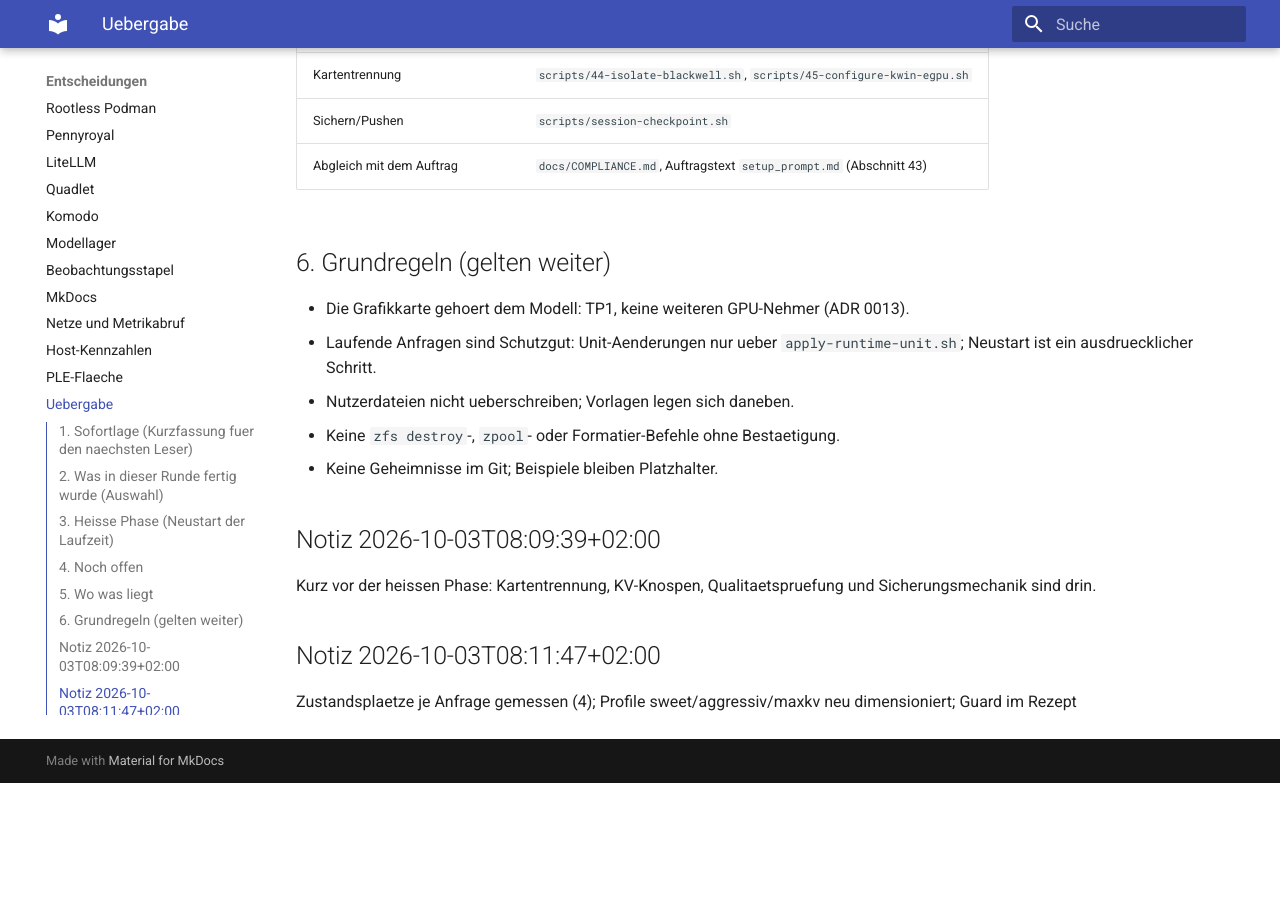
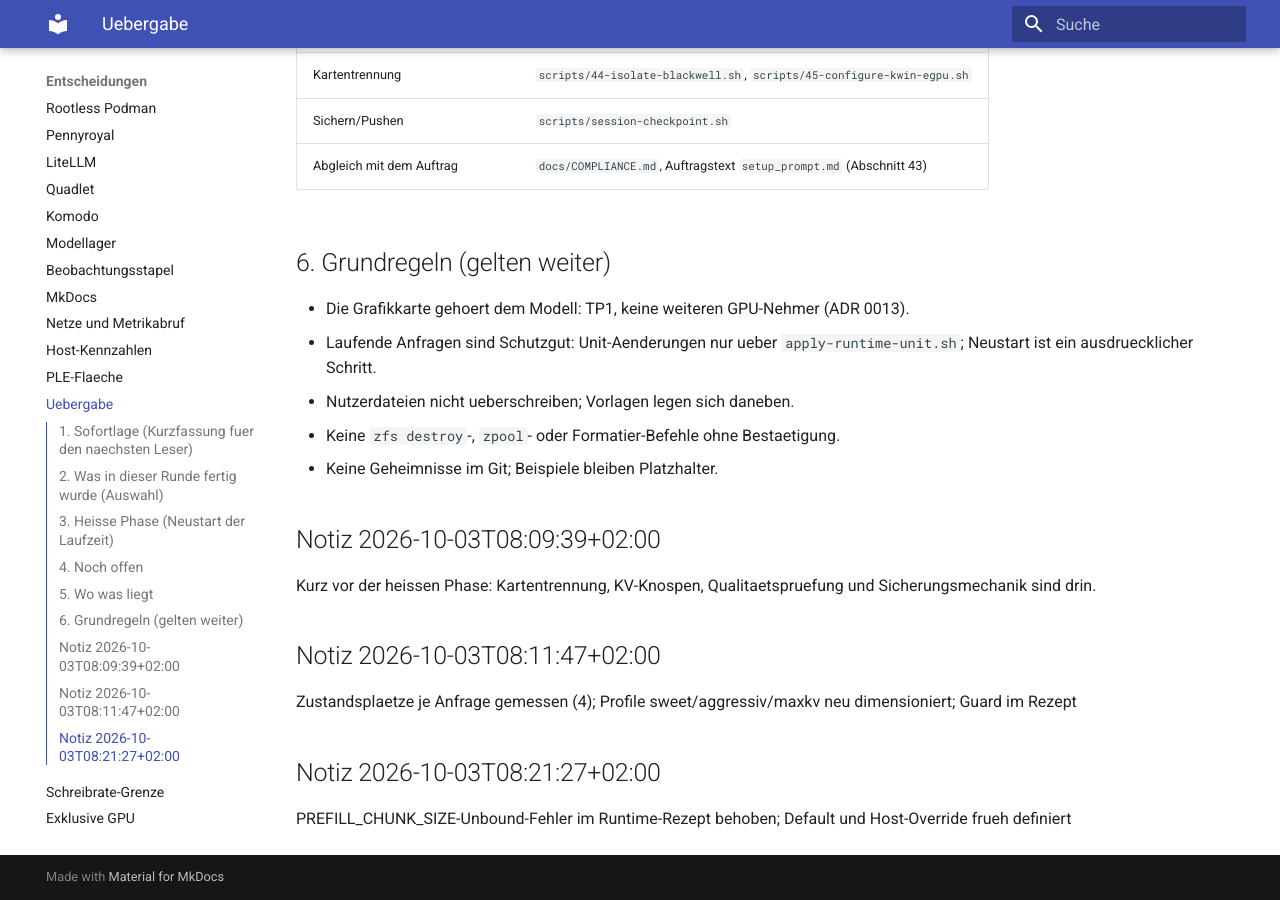
Before and after one commit to thomasdenk79-cyber/llm-infra-setup, an MkDocs documentation site: the page built from docs/HANDOFF.md, in a window 1280 px wide and 900 px high, scrolled down 2700 px. Built offline with MkDocs 1.6.1 and Material for MkDocs 9.7.7, drawn with Linux system fonts in a browser that asks for light colours; before the commit the page ends 3483 px from its top, so only the background shows below that; some of the changed text lies outside the part shown.

Commit message:
stand: 2026-10-03T08:21 gesichert (3 Dateien)

```diff
--- a/docs/HANDOFF.md
+++ b/docs/HANDOFF.md
@@ -1,4 +1,4 @@
-Zuletzt gesichert: 2026-10-03T08:11:47+02:00 durch `scripts/session-checkpoint.sh`
+Zuletzt gesichert: 2026-10-03T08:21:27+02:00 durch `scripts/session-checkpoint.sh`
 
 # Arbeitsstand und Uebergabe
 
@@ -121,3 +121,7 @@ Kurz vor der heissen Phase: Kartentrennung, KV-Knospen, Qualitaetspruefung und S
 ## Notiz 2026-10-03T08:11:47+02:00
 
 Zustandsplaetze je Anfrage gemessen (4); Profile sweet/aggressiv/maxkv neu dimensioniert; Guard im Rezept
+
+## Notiz 2026-10-03T08:21:27+02:00
+
+PREFILL_CHUNK_SIZE-Unbound-Fehler im Runtime-Rezept behoben; Default und Host-Override frueh definiert
```
Also changed, not shown: 2 other files.
